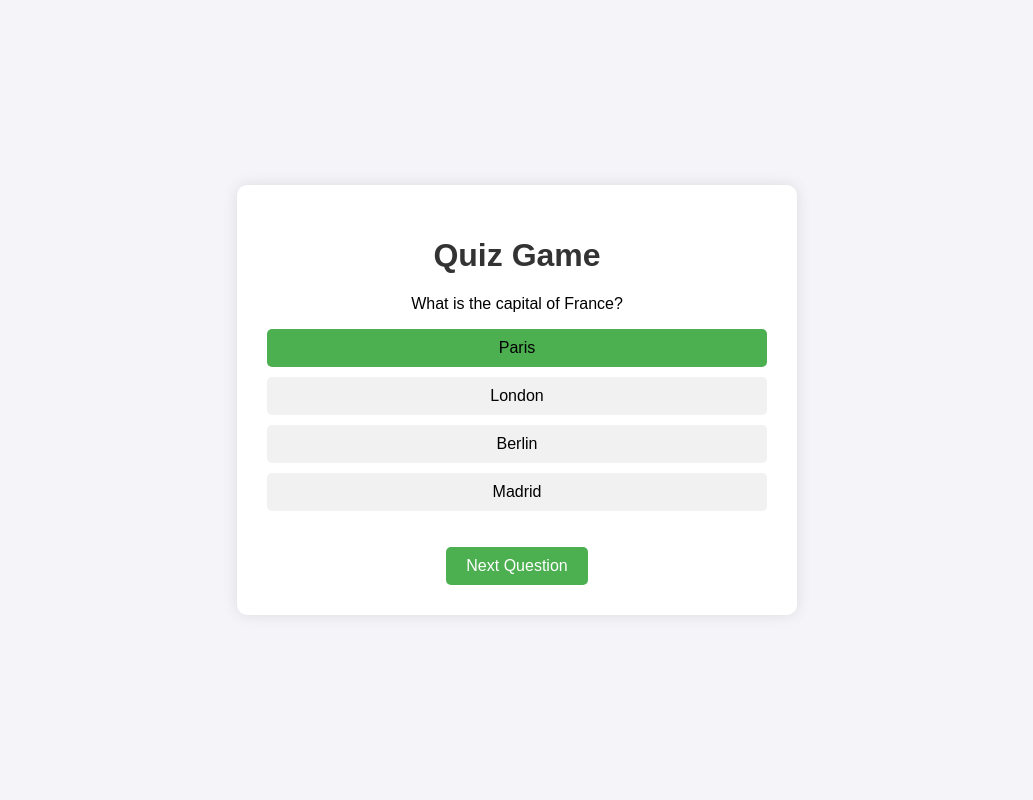
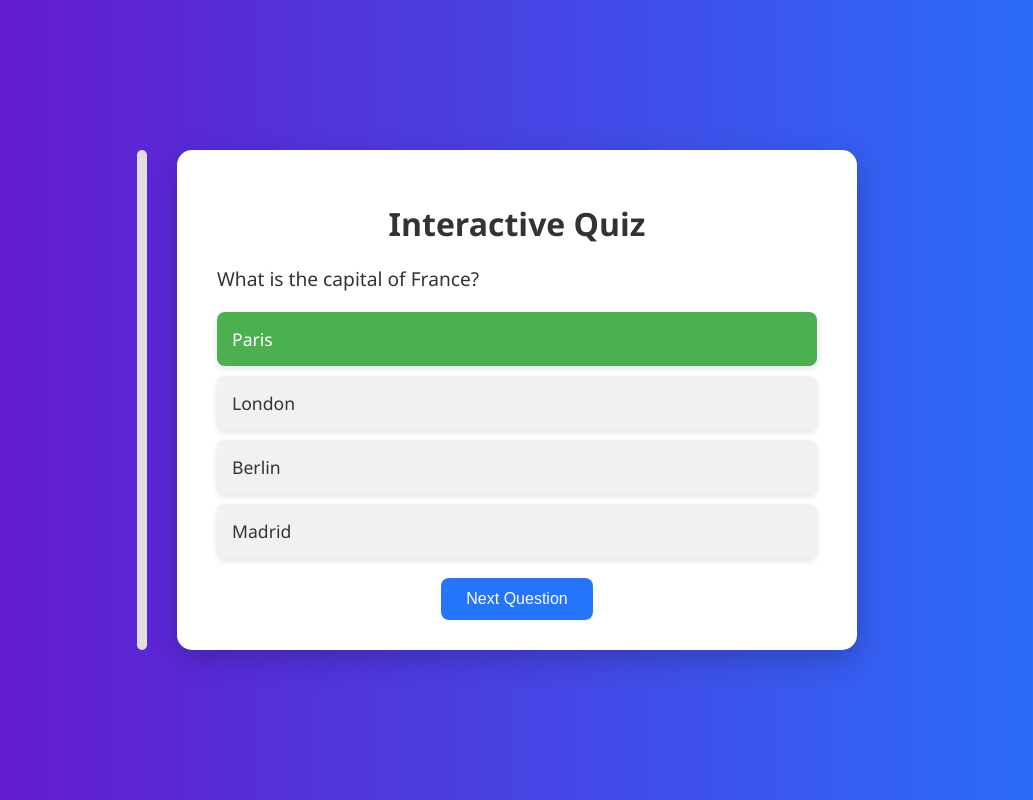
Before and after one commit to alansworldcrayzy/quiz-quiz22, a plain HTML site: page index.html in a window 1280 px wide. Both pictures are taken after a click on the item "Paris". Shown: the whole page, without its empty margins (123-1156 px from the left). Drawn offline with Linux system fonts and the light colour scheme.

Commit message:
Enhance quiz game UI and add progress bar
Updated styles and structure for improved UI and added progress bar functionality.

```diff
--- a/index.html
+++ b/index.html
@@ -3,62 +3,135 @@
 <head>
   <meta charset="UTF-8">
   <meta name="viewport" content="width=device-width, initial-scale=1.0">
-  <title>Quiz Game</title>
+  <title>Interactive Quiz Game</title>
   <style>
     body {
-      font-family: Arial, sans-serif;
-      background-color: #f4f4f9;
+      font-family: 'Segoe UI', Tahoma, Geneva, Verdana, sans-serif;
+      background: linear-gradient(to right, #6a11cb, #2575fc);
       display: flex;
       justify-content: center;
       align-items: center;
       height: 100vh;
       margin: 0;
+      color: #333;
     }
+
     .container {
       background-color: #fff;
-      padding: 30px;
-      border-radius: 10px;
-      box-shadow: 0 0 15px rgba(0,0,0,0.1);
+      padding: 30px 40px;
+      border-radius: 15px;
+      box-shadow: 0 10px 30px rgba(0,0,0,0.2);
       width: 90%;
-      max-width: 500px;
+      max-width: 600px;
+      position: relative;
+    }
+
+    h1 {
       text-align: center;
-    }
-    h1 {
+      margin-bottom: 20px;
       color: #333;
     }
+
+    #question {
+      font-size: 1.2em;
+      margin-bottom: 20px;
+    }
+
     ul {
       list-style-type: none;
       padding: 0;
     }
+
     li {
       background-color: #f1f1f1;
       margin: 10px 0;
-      padding: 10px;
+      padding: 15px;
       cursor: pointer;
-      border-radius: 5px;
-      transition: background 0.3s;
+      border-radius: 8px;
+      transition: all 0.3s ease;
+      font-size: 1.1em;
+      box-shadow: 0 3px 6px rgba(0,0,0,0.1);
     }
+
     li:hover {
       background-color: #d4d4ff;
+      transform: translateX(5px);
+      box-shadow: 0 5px 15px rgba(0,0,0,0.2);
     }
+
+    li.correct {
+      background-color: #4CAF50 !important;
+      color: white;
+    }
+
+    li.wrong {
+      background-color: #f44336 !important;
+      color: white;
+    }
+
     button {
-      padding: 10px 20px;
+      padding: 12px 25px;
       margin-top: 20px;
       cursor: pointer;
       border: none;
-      background-color: #4CAF50;
+      background-color: #2575fc;
       color: white;
       font-size: 16px;
+      border-radius: 8px;
+      transition: background 0.3s ease;
+      display: block;
+      margin-left: auto;
+      margin-right: auto;
+    }
+
+    button:hover {
+      background-color: #6a11cb;
+    }
+
+    .hidden {
+      display: none;
+    }
+
+    #result h2 {
+      text-align: center;
+      color: #333;
+    }
+
+    /* Progress bar on the left */
+    .progress-container {
+      position: absolute;
+      left: -40px;
+      top: 0;
+      bottom: 0;
+      width: 10px;
+      background-color: #e0e0e0;
       border-radius: 5px;
     }
-    .hidden {
-      display: none;
+
+    .progress-bar {
+      width: 100%;
+      height: 0%;
+      background-color: #2575fc;
+      border-radius: 5px;
+      transition: height 0.3s ease;
+    }
+
+    @media(max-width: 650px) {
+      .container {
+        padding: 20px;
+      }
+      .progress-container {
+        display: none;
+      }
     }
   </style>
 </head>
 <body>
   <div class="container">
-    <h1>Quiz Game</h1>
+    <div class="progress-container">
+      <div class="progress-bar" id="progress-bar"></div>
+    </div>
+    <h1>Interactive Quiz</h1>
     <div id="quiz">
       <div id="question"></div>
       <ul id="choices"></ul>
@@ -86,6 +159,11 @@
         question: "Who wrote 'Romeo and Juliet'?",
         choices: ["William Wordsworth", "William Shakespeare", "John Keats", "Leo Tolstoy"],
         answer: "William Shakespeare"
+      },
+      {
+        question: "What is the largest ocean on Earth?",
+        choices: ["Atlantic", "Indian", "Arctic", "Pacific"],
+        answer: "Pacific"
       }
     ];
 
@@ -97,11 +175,14 @@
     const resultEl = document.getElementById("result");
     const scoreEl = document.getElementById("score");
     const quizEl = document.getElementById("quiz");
+    const progressBar = document.getElementById("progress-bar");
 
     function loadQuestion() {
       const current = quizData[currentQuestion];
       questionEl.innerText = current.question;
       choicesEl.innerHTML = "";
+      progressBar.style.height = `${((currentQuestion) / quizData.length) * 100}%`;
+
       current.choices.forEach(choice => {
         const li = document.createElement("li");
         li.innerText = choice;
@@ -111,11 +192,18 @@
     }
 
     function selectAnswer(li, choice) {
-      if (choice === quizData[currentQuestion].answer) {
-        li.style.backgroundColor = "#4CAF50";
+      const correctAnswer = quizData[currentQuestion].answer;
+      if (choice === correctAnswer) {
+        li.classList.add("correct");
         score++;
       } else {
-        li.style.backgroundColor = "#f44336";
+        li.classList.add("wrong");
+        // Highlight correct answer
+        Array.from(choicesEl.children).forEach(child => {
+          if (child.innerText === correctAnswer) {
+            child.classList.add("correct");
+          }
+        });
       }
       document.querySelectorAll("#choices li").forEach(li => li.style.pointerEvents = "none");
     }
@@ -133,6 +221,7 @@
       quizEl.classList.add("hidden");
       resultEl.classList.remove("hidden");
       scoreEl.innerText = `${score} / ${quizData.length}`;
+      progressBar.style.height = "100%";
     }
 
     function restartQuiz() {
```
